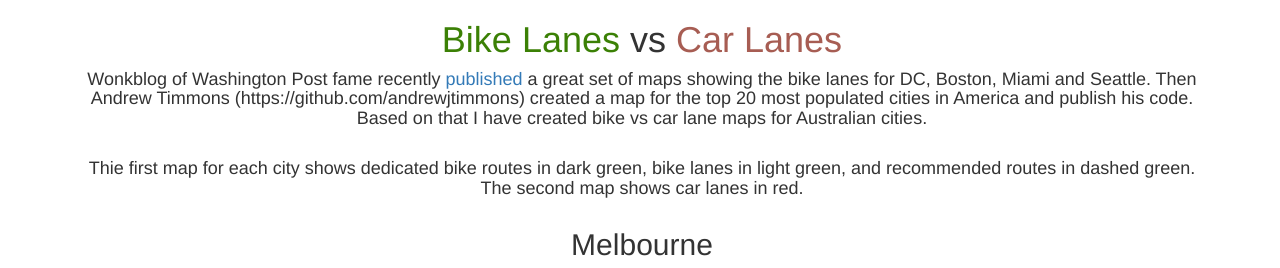
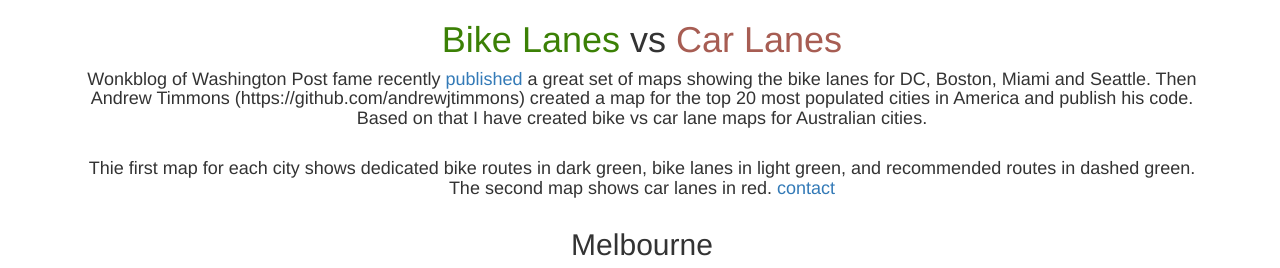
Before and after one commit to sabman/bikelanes, a plain HTML site: page index.html in a window 1280 px wide. Shown: the top 268 px of the page. Drawn offline with nearby package versions, Linux system fonts and the light colour scheme; some packages are replaced by stand-ins of ours.

Commit message:
Update index.html

```diff
--- a/index.html
+++ b/index.html
@@ -19,6 +19,8 @@
             Thie first map for each city shows dedicated bike routes in dark green,
             bike lanes in light green, and recommended routes in dashed green.
             The second map shows car lanes in red.
+
+            <a href='http://burq.fun/' target="_blank">contact</a>
           <h4/>
         </div>
       </div>
```
